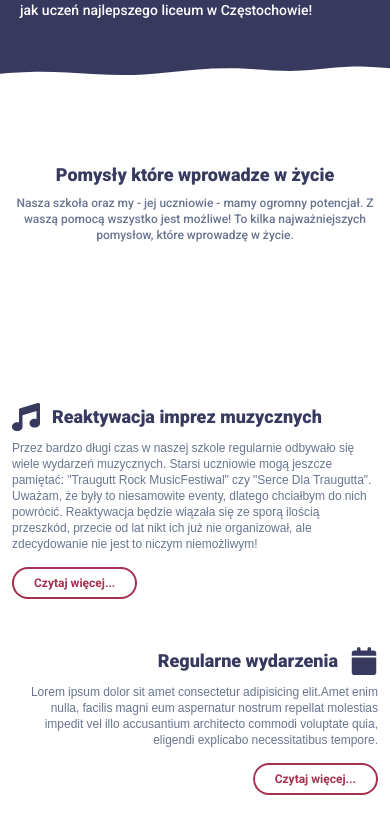
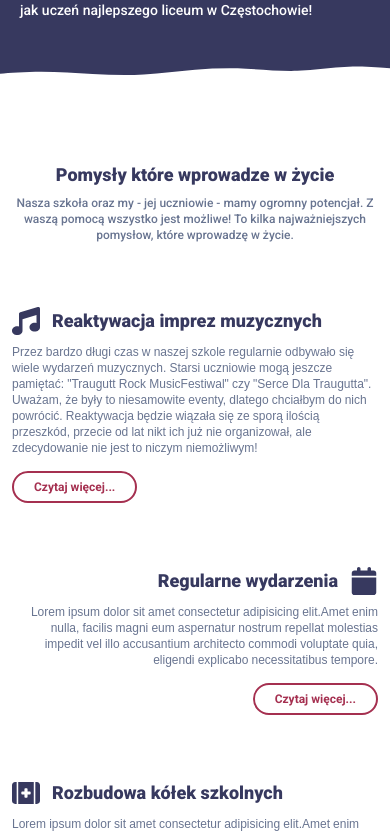
Before and after one commit to Mixeronix/Election-Bartosz-Wiaderek, a Next.js app: page / in a window 390 px wide. Shown: the part 544-1377 px from the top of the page. Built offline with nearby package versions, Linux system fonts and the light colour scheme.

Commit message:
Responsive v2

```diff
--- a/app/ideasContainer.tsx
+++ b/app/ideasContainer.tsx
@@ -85,7 +85,7 @@ export default function IdeasContainer() {
 
 	return (
 		<>
-			<div className="flex flex-col gap-y-12 w-full max-w-screen-2xl">
+			<div className="flex flex-col gap-y-16 sm:gap-y-20 w-full max-w-screen-2xl">
 				{ideas.map((idea: ideaDataType, i) => (
 					<motion.div
 						layoutId={i.toString()}
--- a/app/page.tsx
+++ b/app/page.tsx
@@ -58,12 +58,12 @@ export default function Home() {
 				<Image src="/wave-2.svg" width="1920" height="100" alt="" className="object-contain w-full scale-x-105" />
 			</div>
 
-			<div className="bg-White w-full flex flex-col items-center py-10 md:py-16 lg:py-20 gap-y-40 px-3 sm:px-5 md:px-8 lg:px-12">
+			<div className="bg-White w-full flex flex-col items-center py-10 md:py-16 lg:py-20 gap-y-16 sm:gap-y-20 md:gap-y-40 px-3 sm:px-5 md:px-8 lg:px-12">
 				<div className="flex flex-col items-center gap-y-1.5 text-center">
 					<h1 className={`text-Red lg:text-3xl xl:text-4xl text-lg xs:text-xl sm:text-2xl md:text-3xl text-Black ${robotoFont900.className}`}>
 						Pomysły które wprowadze w życie
 					</h1>
-					<p className={`xl:text-xl text-xs xs:text-sm sm:text-base md:text-lg lg:text-xl text-center max-w-xl text-Gray ${robotoFont500.className}`}>
+					<p className={`xl:text-xl text-xs xs:text-sm sm:text-base max-w-lg md:text-lg lg:text-xl text-center md:max-w-xl text-Gray ${robotoFont500.className}`}>
 						Nasza szkoła oraz my - jej uczniowie - mamy ogromny potencjał. Z waszą pomocą wszystko jest możliwe! To kilka najważniejszych pomysłow, które wprowadzę
 						w życie.
 					</p>
```
